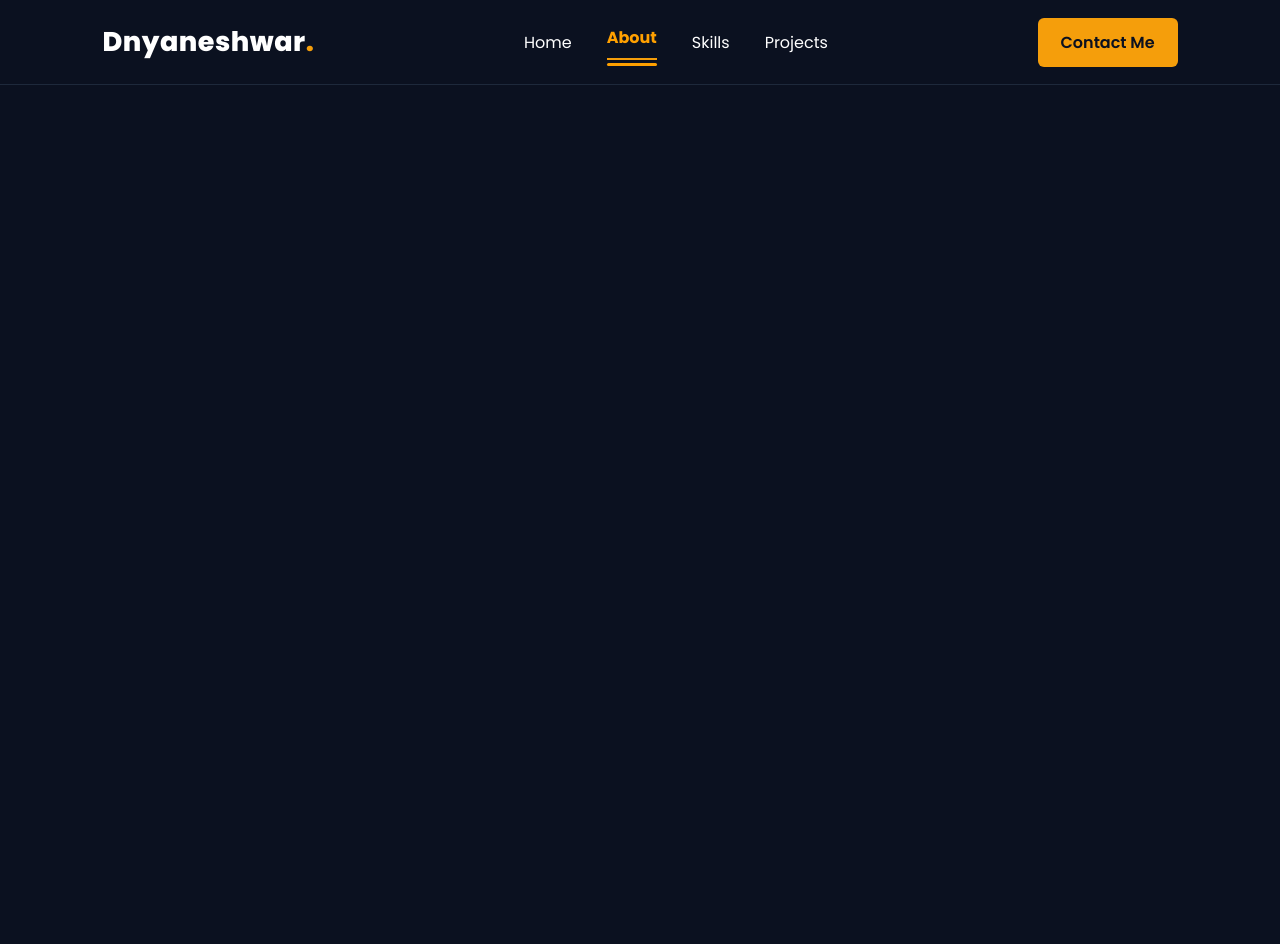
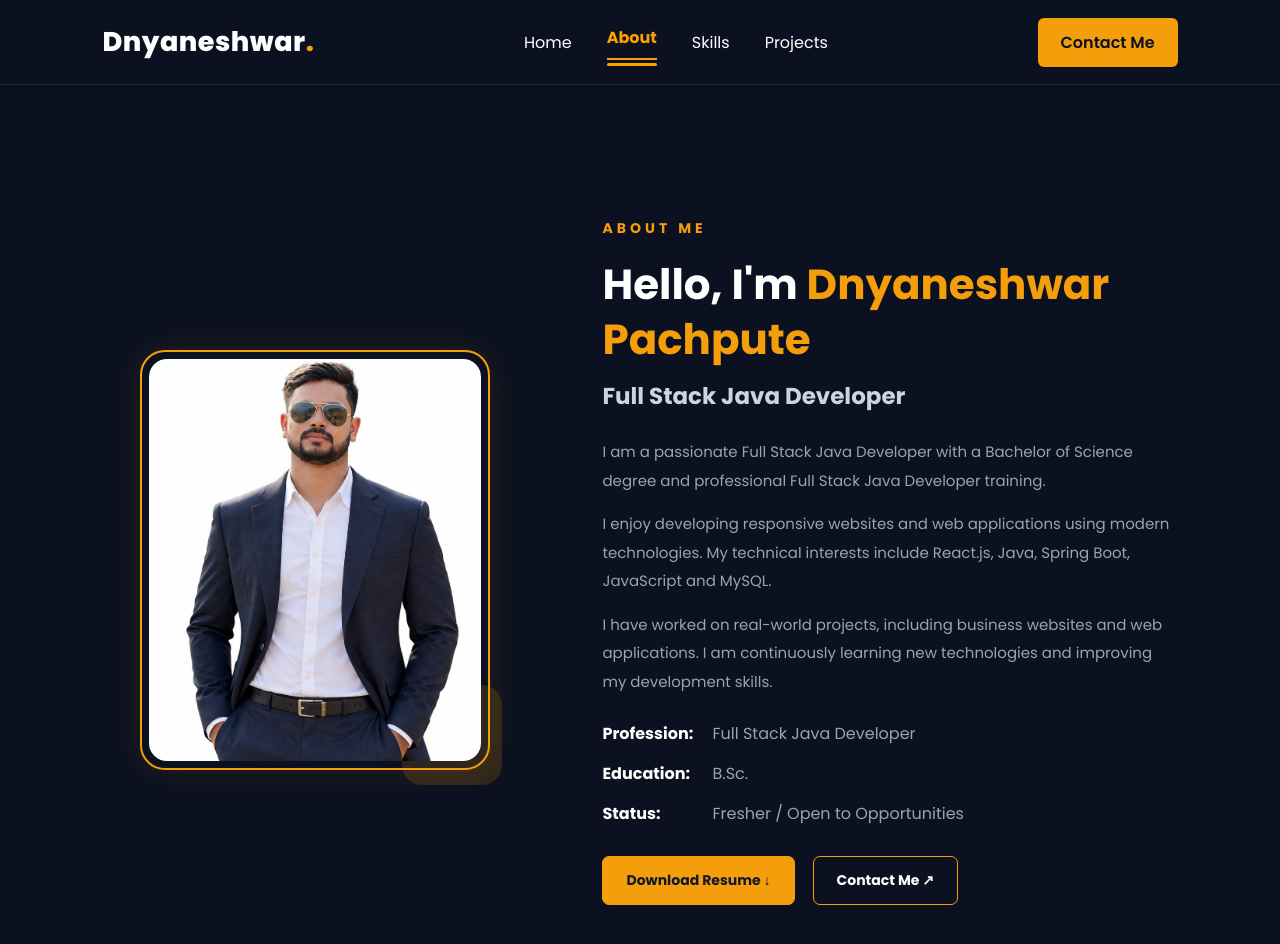
Before and after one commit to Dnyaneshwar2001Pachpute/my-portfolio, a React (Vite) app: page /about in a window 1280 px wide. Shown: the top 944 px of the page. Before the commit the page ends 800 px from the top, so only its background shows below. Built offline with nearby package versions, Linux system fonts and the light colour scheme.

Commit message:
build the about me page

```diff
--- a/src/App.jsx
+++ b/src/App.jsx
@@ -2,6 +2,7 @@
 import Navbar from "./components/Navbar";
 import Home from "./components/Home";
 import Projects from "./components/Projects";
+import About from "./components/About";
 
 import "./App.css";
 
@@ -16,6 +17,7 @@ function App() {
         <Route path="/" element={<Home />} />
 
         <Route path="/projects" element={<Projects />} />
+        <Route path="/about" element={<About />} />
       </Routes>
     </>
   );
--- /dev/null
+++ b/src/components/About.css
@@ -0,0 +1,223 @@
+
+/* About Section */
+.about-section {
+  width: 100%;
+  min-height: 100vh;
+  padding: 130px 8% 90px;
+  background: #0b1120;
+  color: #ffffff;
+  display: flex;
+  align-items: center;
+  box-sizing: border-box;
+}
+
+.about-container {
+  width: 100%;
+  max-width: 1250px;
+  margin: auto;
+  display: grid;
+  grid-template-columns: 0.85fr 1.15fr;
+  align-items: center;
+  gap: 75px;
+}
+
+/* Profile Image */
+.about-image {
+  position: relative;
+  display: flex;
+  justify-content: center;
+  align-items: center;
+}
+
+.profile-frame {
+  width: 350px;
+  height: 420px;
+  padding: 7px;
+  border: 2px solid #f59e0b;
+  border-radius: 25px;
+  position: relative;
+  z-index: 2;
+  overflow: hidden;
+  box-shadow: 0 0 35px rgba(245, 158, 11, 0.12);
+  transition: 0.4s ease;
+}
+
+.profile-frame:hover {
+  transform: translateY(-8px);
+  box-shadow: 0 0 40px rgba(245, 158, 11, 0.25);
+}
+
+.profile-frame img {
+  width: 100%;
+  height: 100%;
+  object-fit: cover;
+  border-radius: 18px;
+}
+
+.image-decoration {
+  width: 100px;
+  height: 100px;
+  background: #f59e0b;
+  position: absolute;
+  bottom: -15px;
+  right: 25px;
+  border-radius: 20px;
+  opacity: 0.15;
+}
+
+/* About Content */
+.about-content {
+  max-width: 680px;
+}
+
+.about-label {
+  color: #f59e0b;
+  font-size: 14px;
+  font-weight: 700;
+  letter-spacing: 4px;
+}
+
+.about-content h1 {
+  font-size: 42px;
+  line-height: 1.3;
+  margin: 18px 0 12px;
+}
+
+.about-content h1 span {
+  color: #f59e0b;
+}
+
+.about-content h2 {
+  color: #cbd5e1;
+  font-size: 23px;
+  margin-bottom: 25px;
+}
+
+.about-content p {
+  color: #9ca3af;
+  font-size: 15px;
+  line-height: 1.9;
+  margin-bottom: 15px;
+}
+
+/* Personal Details */
+.about-info-list {
+  margin: 25px 0;
+  display: grid;
+  gap: 15px;
+}
+
+.about-info-list div {
+  display: flex;
+  gap: 10px;
+  flex-wrap: wrap;
+}
+
+.about-info-list strong {
+  color: #ffffff;
+  min-width: 100px;
+}
+
+.about-info-list span {
+  color: #9ca3af;
+}
+
+/* Buttons */
+.about-buttons {
+  display: flex;
+  gap: 18px;
+  flex-wrap: wrap;
+  margin-top: 30px;
+}
+
+.about-btn {
+  display: inline-block;
+  padding: 13px 23px;
+  border-radius: 7px;
+  text-decoration: none;
+  font-size: 14px;
+  font-weight: 700;
+  transition: 0.3s ease;
+}
+
+.primary-btn {
+  background: #f59e0b;
+  color: #111827;
+  border: 1px solid #f59e0b;
+}
+
+.secondary-btn {
+  background: transparent;
+  color: #ffffff;
+  border: 1px solid #f59e0b;
+}
+
+.primary-btn:hover {
+  background: #ffffff;
+  border-color: #ffffff;
+  transform: translateY(-4px);
+}
+
+.secondary-btn:hover {
+  background: #f59e0b;
+  color: #111827;
+  transform: translateY(-4px);
+}
+
+/* Tablet */
+@media (max-width: 950px) {
+  .about-container {
+    grid-template-columns: 1fr;
+    gap: 55px;
+  }
+
+  .about-content {
+    max-width: 750px;
+    margin: auto;
+  }
+
+  .about-content h1 {
+    font-size: 36px;
+  }
+}
+
+/* Mobile */
+@media (max-width: 600px) {
+  .about-section {
+    padding: 110px 5% 60px;
+  }
+
+  .profile-frame {
+    width: 260px;
+    height: 310px;
+  }
+
+  .about-content {
+    text-align: center;
+  }
+
+  .about-content h1 {
+    font-size: 29px;
+  }
+
+  .about-content h2 {
+    font-size: 19px;
+  }
+
+  .about-content p {
+    font-size: 14px;
+    text-align: left;
+  }
+
+  .about-info-list {
+    text-align: left;
+  }
+
+  .about-buttons {
+    flex-direction: column;
+  }
+
+  .about-btn {
+    text-align: center;
+  }
+}
--- /dev/null
+++ b/src/components/About.jsx
@@ -0,0 +1,92 @@
+
+import "./About.css";
+
+function About() {
+  return (
+    <section className="about-section" id="about">
+      <div className="about-container">
+
+        {/* Left side - Profile photo */}
+        <div className="about-image">
+          <div className="profile-frame">
+            <img
+              src="/images/profile.png"
+              alt="Dnyaneshwar Pachpute"
+            />
+          </div>
+          <div className="image-decoration"></div>
+        </div>
+
+        {/* Right side - Introduction */}
+        <div className="about-content">
+          <span className="about-label">ABOUT ME</span>
+
+          <h1>
+            Hello, I'm <span>Dnyaneshwar Pachpute</span>
+          </h1>
+
+          <h2>Full Stack Java Developer</h2>
+
+          <p>
+            I am a passionate Full Stack Java Developer with a
+            Bachelor of Science degree and professional Full Stack
+            Java Developer training.
+          </p>
+
+          <p>
+            I enjoy developing responsive websites and web
+            applications using modern technologies. My technical
+            interests include React.js, Java, Spring Boot,
+            JavaScript and MySQL.
+          </p>
+
+          <p>
+            I have worked on real-world projects, including
+            business websites and web applications. I am
+            continuously learning new technologies and improving
+            my development skills.
+          </p>
+
+          {/* Personal details */}
+          <div className="about-info-list">
+            <div>
+              <strong>Profession:</strong>
+              <span>Full Stack Java Developer</span>
+            </div>
+
+            <div>
+              <strong>Education:</strong>
+              <span>B.Sc.</span>
+            </div>
+
+            <div>
+              <strong>Status:</strong>
+              <span>Fresher / Open to Opportunities</span>
+            </div>
+          </div>
+
+          {/* Action buttons */}
+          <div className="about-buttons">
+            <a
+              href="/resume.pdf"
+              className="about-btn primary-btn"
+              target="_blank"
+              rel="noreferrer"
+            >
+              Download Resume <span>↓</span>
+            </a>
+
+            <a
+              href="mailto:pachputednyaneshwar9@gmail.com"
+              className="about-btn secondary-btn"
+            >
+              Contact Me <span>↗</span>
+            </a>
+          </div>
+        </div>
+      </div>
+    </section>
+  );
+}
+
+export default About;
```
